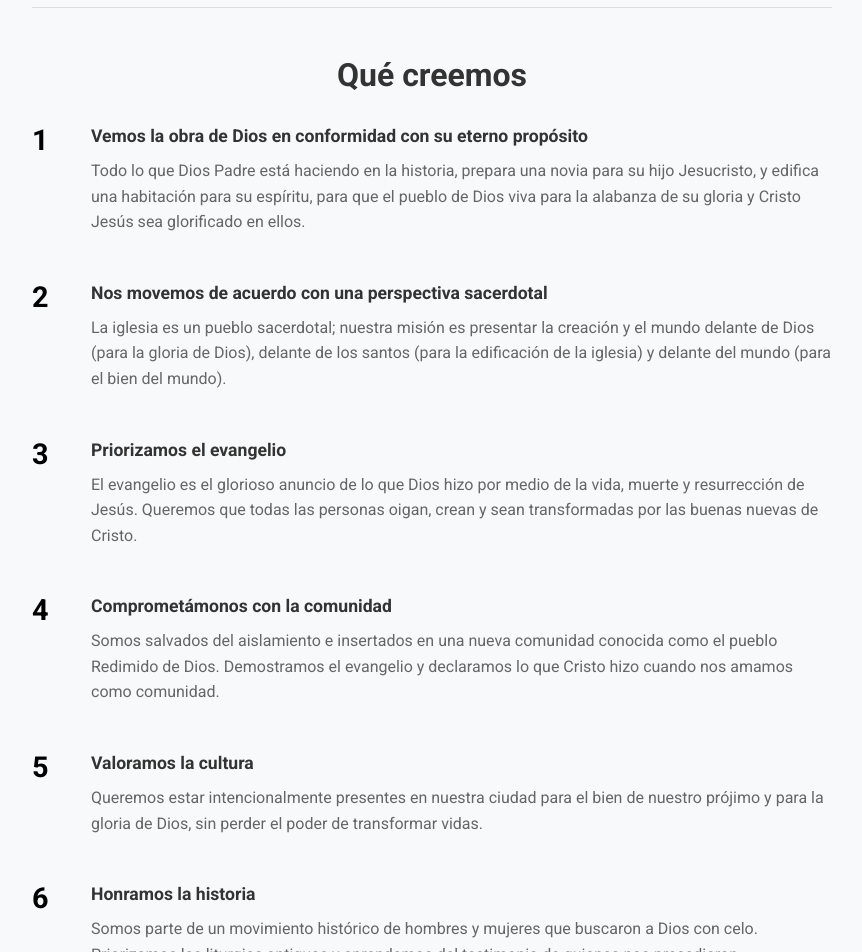
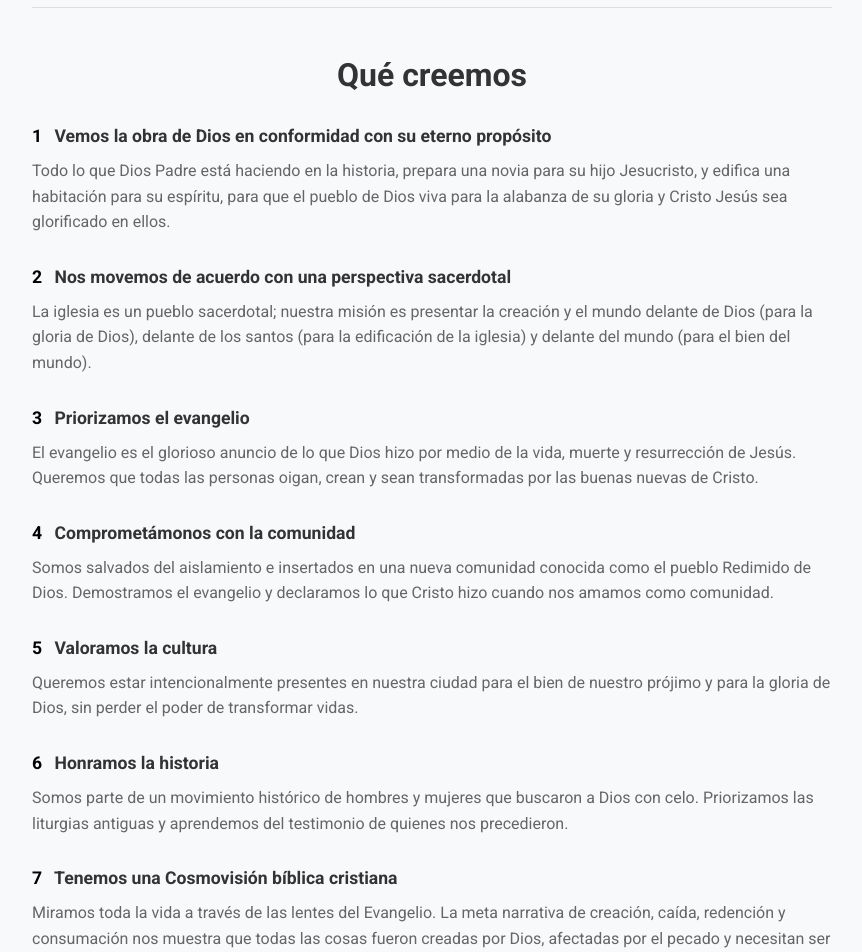
Before and after one commit to ChaviPalma/Tupahue, a Next.js app: page /nosotros in a window 1280 px wide. Shown: the part 1360-2312 px from the top of the page, without its empty margins (208-1070 px from the left). Built offline with nearby package versions, Linux system fonts and the light colour scheme.

Commit message:
style: Números inline con títulos en sección Qué creemos

```diff
--- a/app/nosotros/NosotrosClient.js
+++ b/app/nosotros/NosotrosClient.js
@@ -59,83 +59,76 @@ export default function NosotrosClient() {
 
                     <div className={styles.creenciasList}>
                         <div className={styles.creenciaItem}>
-                            <span className={styles.creenciaNumber}>1</span>
-                            <div className={styles.creenciaContent}>
-                                <h5 className={styles.creenciaTitle}>Vemos la obra de Dios en conformidad con su eterno propósito</h5>
+                            <h5 className={styles.creenciaTitle}>
+                                <span className={styles.creenciaNumber}>1</span> Vemos la obra de Dios en conformidad con su eterno propósito
+                            </h5>
                             <p className={styles.textMuted}>
                                 Todo lo que Dios Padre está haciendo en la historia, prepara una novia para su hijo Jesucristo,
                                 y edifica una habitación para su espíritu, para que el pueblo de Dios viva para la alabanza de su gloria
                                 y Cristo Jesús sea glorificado en ellos.
                             </p>
                         </div>
-                        </div>
 
                         <div className={styles.creenciaItem}>
-                            <span className={styles.creenciaNumber}>2</span>
-                            <div className={styles.creenciaContent}>
-                                <h5 className={styles.creenciaTitle}>Nos movemos de acuerdo con una perspectiva sacerdotal</h5>
+                            <h5 className={styles.creenciaTitle}>
+                                <span className={styles.creenciaNumber}>2</span> Nos movemos de acuerdo con una perspectiva sacerdotal
+                            </h5>
                             <p className={styles.textMuted}>
                                 La iglesia es un pueblo sacerdotal; nuestra misión es presentar la creación y el mundo delante de Dios
                                 (para la gloria de Dios), delante de los santos (para la edificación de la iglesia) y delante del mundo
                                 (para el bien del mundo).
                             </p>
                         </div>
-                        </div>
 
                         <div className={styles.creenciaItem}>
-                            <span className={styles.creenciaNumber}>3</span>
-                            <div className={styles.creenciaContent}>
-                                <h5 className={styles.creenciaTitle}>Priorizamos el evangelio</h5>
+                            <h5 className={styles.creenciaTitle}>
+                                <span className={styles.creenciaNumber}>3</span> Priorizamos el evangelio
+                            </h5>
                             <p className={styles.textMuted}>
                                 El evangelio es el glorioso anuncio de lo que Dios hizo por medio de la vida, muerte y resurrección de Jesús.
                                 Queremos que todas las personas oigan, crean y sean transformadas por las buenas nuevas de Cristo.
                             </p>
                         </div>
-                        </div>
 
                         <div className={styles.creenciaItem}>
-                            <span className={styles.creenciaNumber}>4</span>
-                            <div className={styles.creenciaContent}>
-                                <h5 className={styles.creenciaTitle}>Comprometámonos con la comunidad</h5>
+                            <h5 className={styles.creenciaTitle}>
+                                <span className={styles.creenciaNumber}>4</span> Comprometámonos con la comunidad
+                            </h5>
                             <p className={styles.textMuted}>
                                 Somos salvados del aislamiento e insertados en una nueva comunidad conocida como el pueblo Redimido de Dios.
                                 Demostramos el evangelio y declaramos lo que Cristo hizo cuando nos amamos como comunidad.
                             </p>
                         </div>
-                        </div>
 
                         <div className={styles.creenciaItem}>
-                            <span className={styles.creenciaNumber}>5</span>
-                            <div className={styles.creenciaContent}>
-                                <h5 className={styles.creenciaTitle}>Valoramos la cultura</h5>
+                            <h5 className={styles.creenciaTitle}>
+                                <span className={styles.creenciaNumber}>5</span> Valoramos la cultura
+                            </h5>
                             <p className={styles.textMuted}>
                                 Queremos estar intencionalmente presentes en nuestra ciudad para el bien de nuestro prójimo y para la gloria de Dios,
                                 sin perder el poder de transformar vidas.
                             </p>
                         </div>
-                        </div>
 
                         <div className={styles.creenciaItem}>
-                            <span className={styles.creenciaNumber}>6</span>
-                            <div className={styles.creenciaContent}>
-                                <h5 className={styles.creenciaTitle}>Honramos la historia</h5>
+                            <h5 className={styles.creenciaTitle}>
+                                <span className={styles.creenciaNumber}>6</span> Honramos la historia
+                            </h5>
                             <p className={styles.textMuted}>
                                 Somos parte de un movimiento histórico de hombres y mujeres que buscaron a Dios con celo.
                                 Priorizamos las liturgias antiguas y aprendemos del testimonio de quienes nos precedieron.
                             </p>
                         </div>
-                        </div>
 
                         <div className={styles.creenciaItem}>
-                            <span className={styles.creenciaNumber}>7</span>
-                            <div className={styles.creenciaContent}>
-                                <h5 className={styles.creenciaTitle}>Tenemos una Cosmovisión bíblica cristiana</h5>
+                            <h5 className={styles.creenciaTitle}>
+                                <span className={styles.creenciaNumber}>7</span> Tenemos una Cosmovisión bíblica cristiana
+                            </h5>
                             <p className={styles.textMuted}>
                                 Miramos toda la vida a través de las lentes del Evangelio. La meta narrativa de creación, caída, redención
                                 y consumación nos muestra que todas las cosas fueron creadas por Dios, afectadas por el pecado y necesitan
                                 ser redimidas a los pies de la cruz.
                             </p>
-                            </div>
                         </div>
                     </div>
                 </div>
--- a/app/nosotros/nosotros.module.css
+++ b/app/nosotros/nosotros.module.css
@@ -445,24 +445,17 @@
 }
 
 .creenciaItem {
-    display: flex;
-    gap: 1.5rem;
     margin-bottom: 2rem;
     text-align: left;
 }
 
 .creenciaNumber {
-    font-size: 1.8rem;
     font-weight: bold;
     color: #000;
-    line-height: 1;
-    flex-shrink: 0;
-    min-width: 35px;
+    margin-right: 0.5rem;
 }
 
-.creenciaContent {
-    flex: 1;
-}
+
 
 .creenciaTitle {
     font-weight: bold;
@@ -472,14 +465,7 @@
 }
 
 @media (max-width: 767.98px) {
-    .creenciaItem {
-        gap: 1rem;
-    }
 
-    .creenciaNumber {
-        font-size: 1.5rem;
-        min-width: 30px;
-    }
 
     .creenciaTitle {
         font-size: 1rem;
```
Lines whose indentation alone changed are shown as unchanged.
